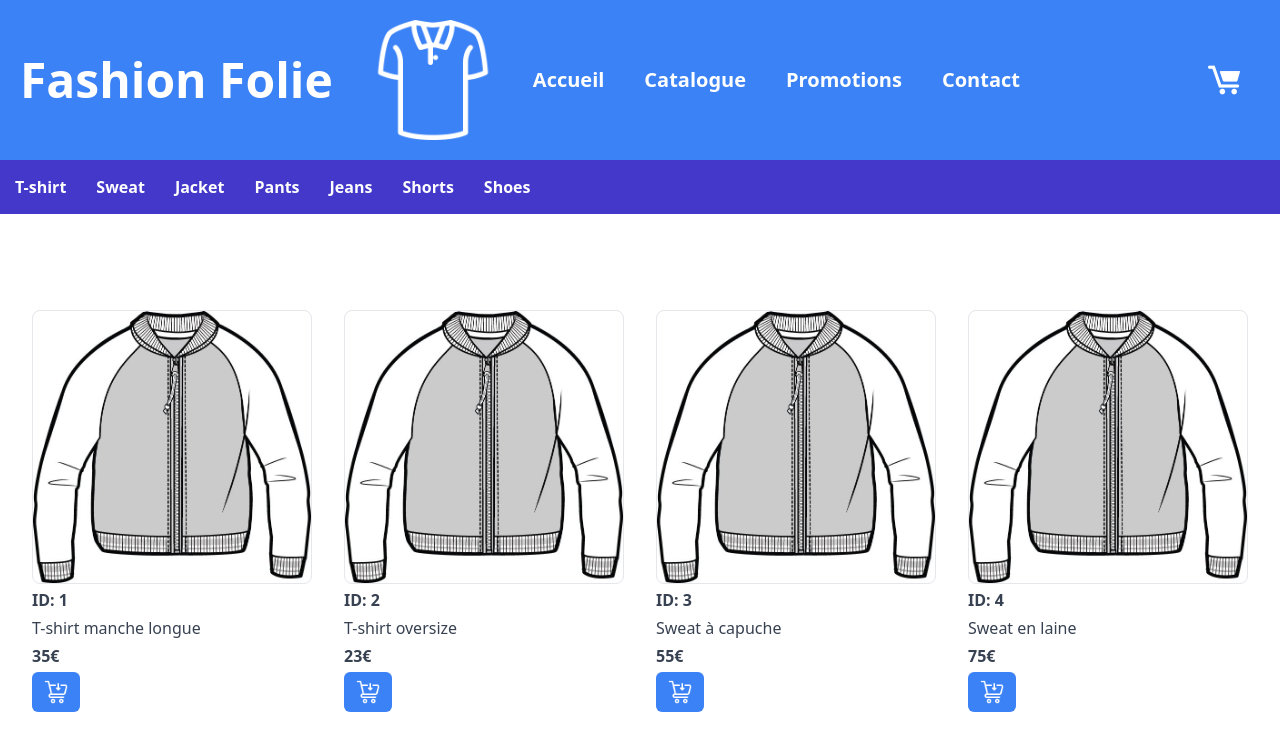
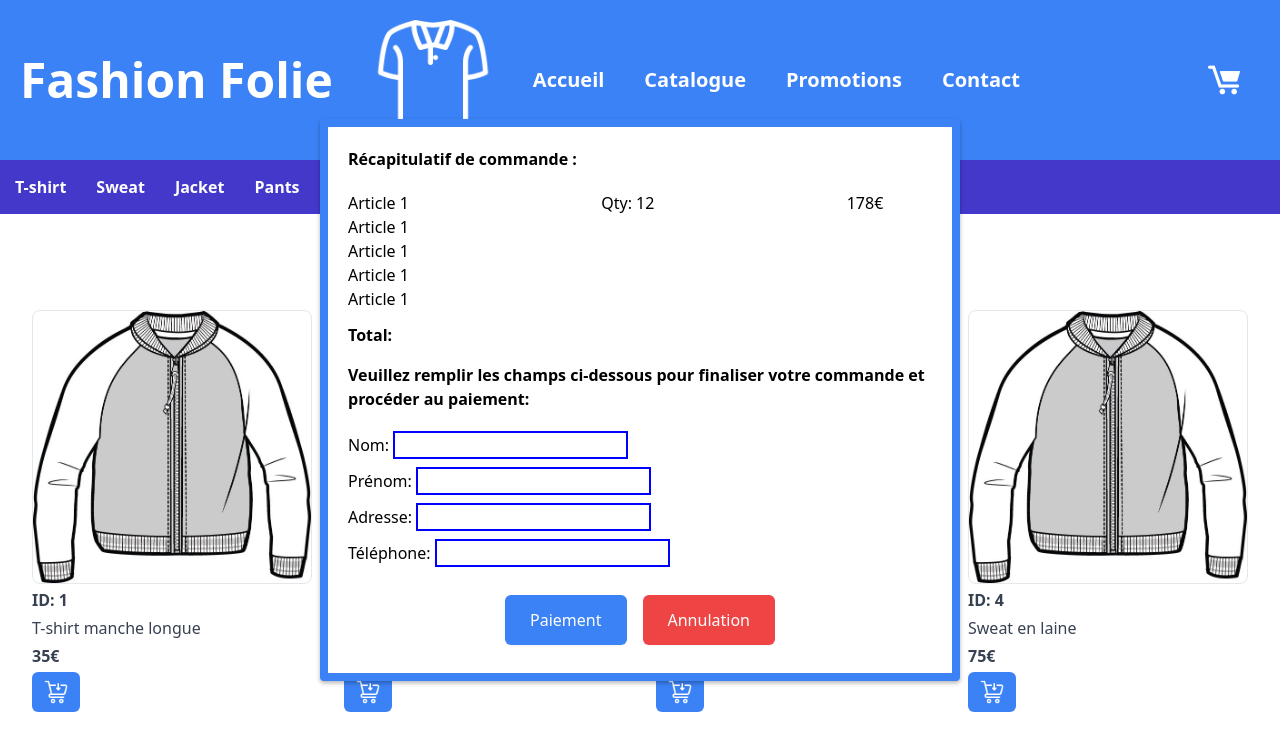
Before and after one commit to Arthur40480/Boutique_en_ligne, a website with bundled scripts: page index.html in a window 1280 px wide. Shown: the top 751 px of the page. Built offline with nearby package versions, Linux system fonts and the light colour scheme.

Commit message:
Ajout du récapitulatif de commande

```diff
--- a/css/style.css
+++ b/css/style.css
@@ -1,11 +1,3 @@
-/* .container {
-    /* width: 100%;
-    overflow-x: auto;
-    white-space: nowrap;
-    position: relative;
-    animation: scrollAnimation 10s linear infinite;
-} */
-
 .categories {
     display: inline-block;
 }
@@ -34,7 +26,27 @@
     outline: none;
 }
 
-@keyframes scrollAnimation {
-    0% { transform: translateX(0); }
-    100% { transform: translateX(-100%); } /* Déplacer complètement vers la gauche */
+.order-summary {
+    position: fixed;
+    top: 50%;
+    left: 50%;
+    transform: translate(-50%, -50%);
+    background-color: #fff;
+    padding: 20px;
+    box-shadow: 0 2px 4px rgba(0, 0, 0, 0.3);
+    display: block;
+    z-index: 9999;
 }
+
+.ordered-items-list {
+    max-height: 120px; /* Définir une hauteur maximale pour la liste */
+    overflow-y: auto;
+}
+
+input {
+    border: solid 2px blue;
+}
+
+.customer-details-form:focus-within label {
+    border-color: blue;
+}
--- a/index.html
+++ b/index.html
@@ -92,6 +92,83 @@
           </div>
     </main>
 
+    <!-- CONFIRMATION COMMANDE -->
+    <div class="order-summary border-8 rounded border-blue-500 ">
+      <h2 class="font-bold mb-5">Récapitulatif de commande :</h2>
+      <div class="order-items">
+          <ul class="ordered-items-list mb-3">
+              <li class="w-11/12 flex justify-between">
+                <p>Article 1</p>
+                <p>Qty: 12</p>
+                <p>178€</p>
+              </li>
+              <li>
+                <p>Article 1</p>
+              </li>
+              <li>
+                <p>Article 1</p>
+              </li>
+              <li>
+                <p>Article 1</p>
+              </li>
+              <li>
+                <p>Article 1</p>
+              </li>
+              <li>
+                <p>Article 1</p>
+              </li>
+              <li>
+                <p>Article 1</p>
+              </li>
+              <li>
+                <p>Article 1</p>
+              </li>
+              <li>
+                <p>Article 1</p>
+              </li>
+              <li>
+                <p>Article 1</p>
+              </li>
+              <li>
+                <p>Article 1</p>
+              </li>
+              <li>
+                <p>Article 1</p>
+              </li>
+              <li>
+                <p>Article 1</p>
+              </li>
+          </ul>
+          <p class="font-bold mb-4">Total:</p>
+      </div>
+      <div class="customer-details">
+          <h3 class="font-bold mb-5">Veuillez remplir les champs ci-dessous pour finaliser votre commande et procéder au paiement:</h3>
+          <form id="customer-details-form" class="customer-details-form mb-5">
+              <div class="form-group mb-2">
+                  <label for="name">Nom:</label>
+                  <input type="text" id="name" name="name" required>
+              </div>
+              <div class="form-group mb-2">
+                  <label for="surname">Prénom:</label>
+                  <input type="text" id="surname" name="surname" required>
+              </div>
+              <div class="form-group mb-2">
+                  <label for="address">Adresse:</label>
+                  <input type="text" id="address" name="address" required>
+              </div>
+              <div class="form-group mb-2">
+                  <label for="phone">Téléphone:</label>
+                  <input type="tel" id="phone" name="phone" required>
+              </div>
+          </form>
+      </div>
+      <div class="actions flex justify-center">
+          <button class="m-2 flex items-center justify-center rounded-md border border-transparent bg-blue-500 px-6 py-3 text-base font-medium text-white shadow-sm hover:bg-indigo-700">Paiement</button>
+          <button class="m-2 flex items-center justify-center rounded-md border border-transparent bg-red-500 px-6 py-3 text-base font-medium text-white shadow-sm hover:bg-rose-800">Annulation</button>
+      </div>
+  </div>
+
+
 		<!--FOOTER-->
     <footer class="text-white bg-blue-500 w-full h-80 mb-0 flex flex-col justify-center items-center">
 			<h3 class="font-bold text-xl">À propos de nous</h3>
--- a/js/main.mjs
+++ b/js/main.mjs
@@ -209,7 +209,7 @@ function displayArticleInCart(articles) {
         const listItem = document.createElement('li');
         listItem.id = article.id;
         listItem.classList.add('flex', 'py-6');
-        listItem.innerHTML = `
+        listItem.innerHTML += `
             <div class="h-24 w-24 flex-shrink-0 overflow-hidden rounded-md border border-gray-200">
                 <img src="./assets/jacket1.jpg" alt="Illustration de l'article ${article.name}" class="h-full w-full object-cover object-center">
             </div>
```
